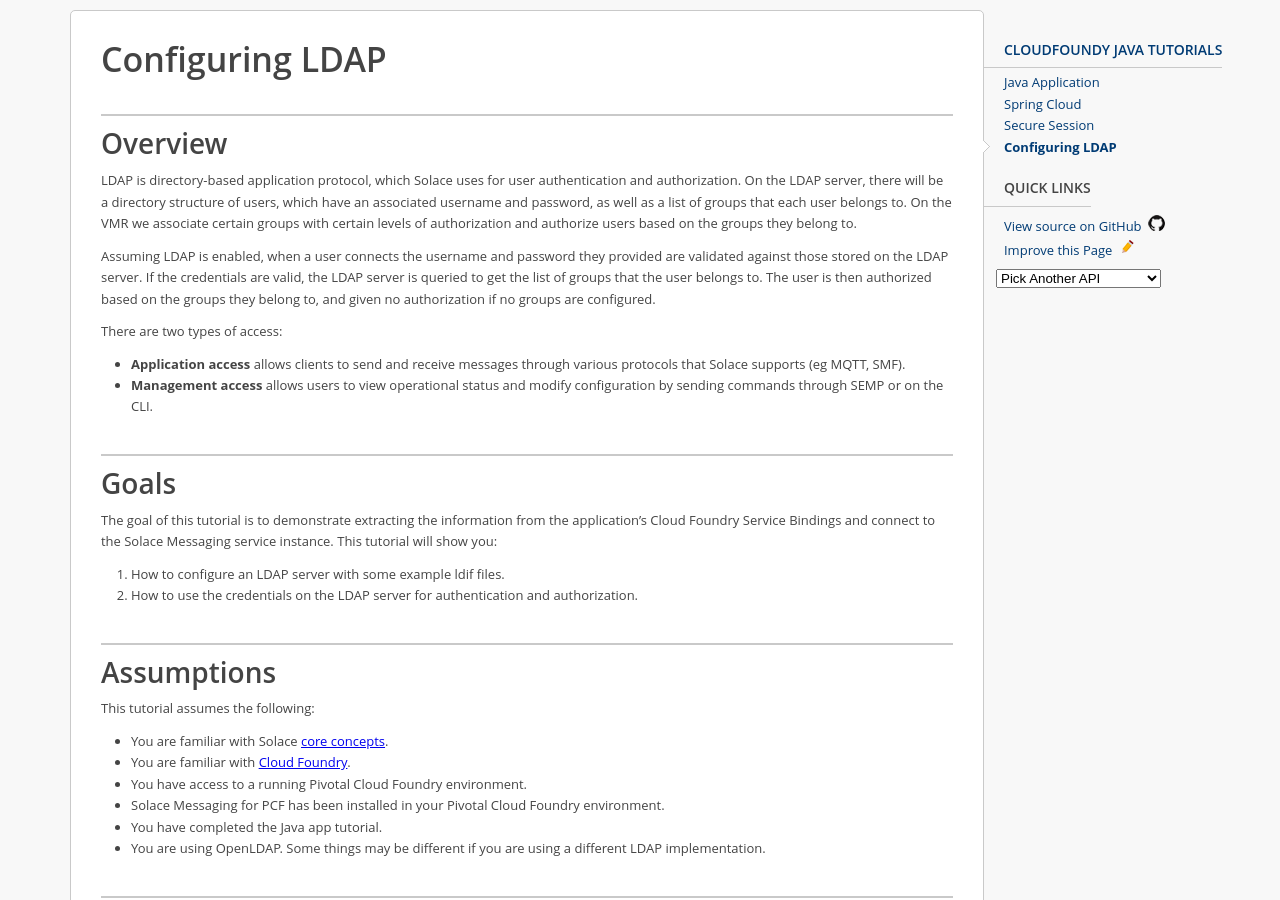
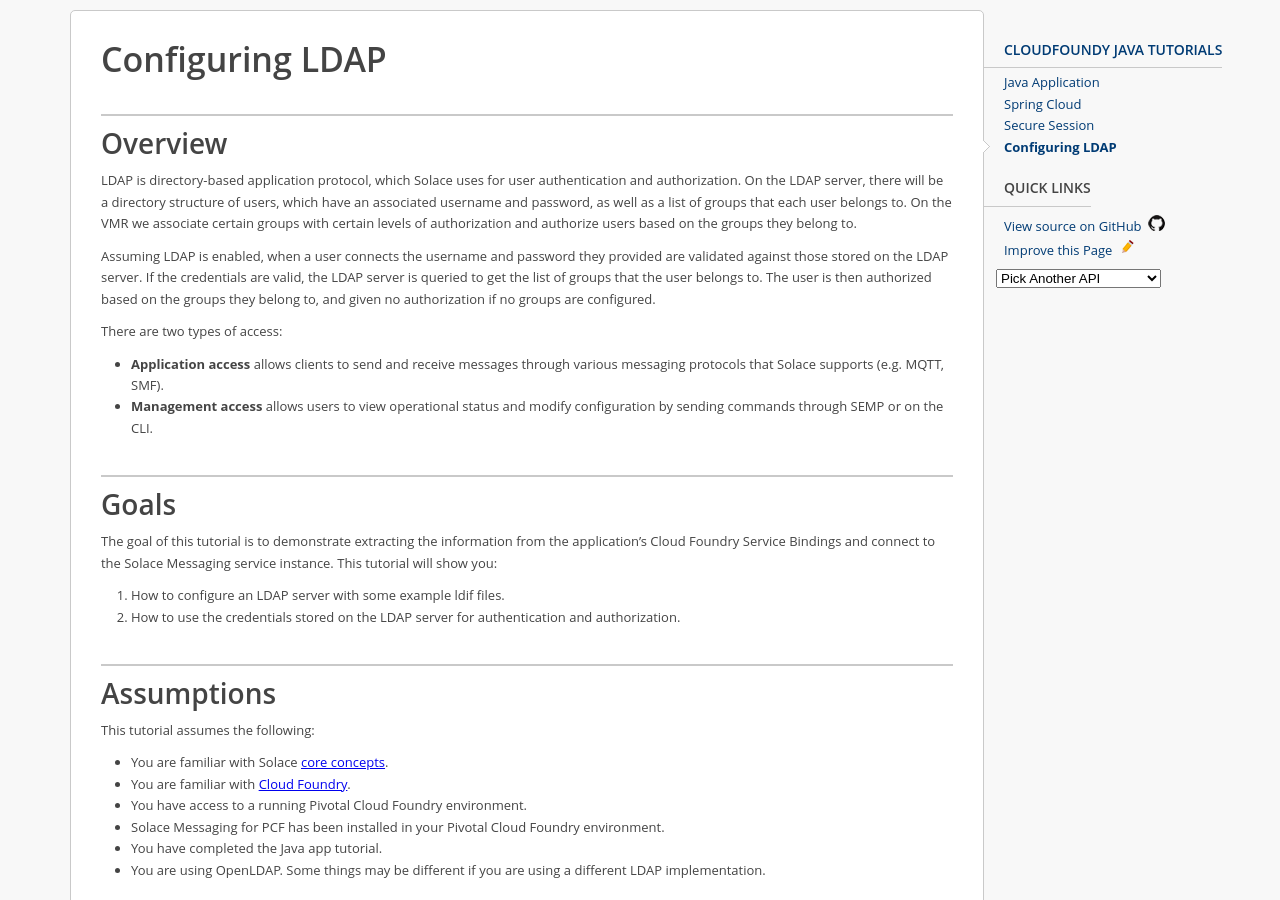
Before and after one commit to SolaceSamples/solace-samples-cloudfoundry-java, a Jekyll site: the page built from docs/_tutorials/ldap.md, in a window 1280 px wide and 900 px high. Built offline with Jekyll 4.4.1, drawn with Linux system fonts in a browser that asks for light colours.

Commit message:
More typos

```diff
--- a/docs/_tutorials/ldap.md
+++ b/docs/_tutorials/ldap.md
@@ -17,7 +17,7 @@
 
 There are two types of access:
 
-* **Application access** allows clients to send and receive messages through various protocols that Solace supports (eg MQTT, SMF).
+* **Application access** allows clients to send and receive messages through various messaging protocols that Solace supports (e.g. MQTT, SMF).
 * **Management access** allows users to view operational status and modify configuration by sending commands through SEMP or on the CLI.
 
 ## Goals
@@ -25,7 +25,7 @@
 The goal of this tutorial is to demonstrate extracting the information from the application's Cloud Foundry Service Bindings and connect to the Solace Messaging service instance.  This tutorial will show you:
 
 1. How to configure an LDAP server with some example ldif files.
-1. How to use the credentials on the LDAP server for authentication and authorization.
+1. How to use the credentials stored on the LDAP server for authentication and authorization.
 
 ## Assumptions
 
```
